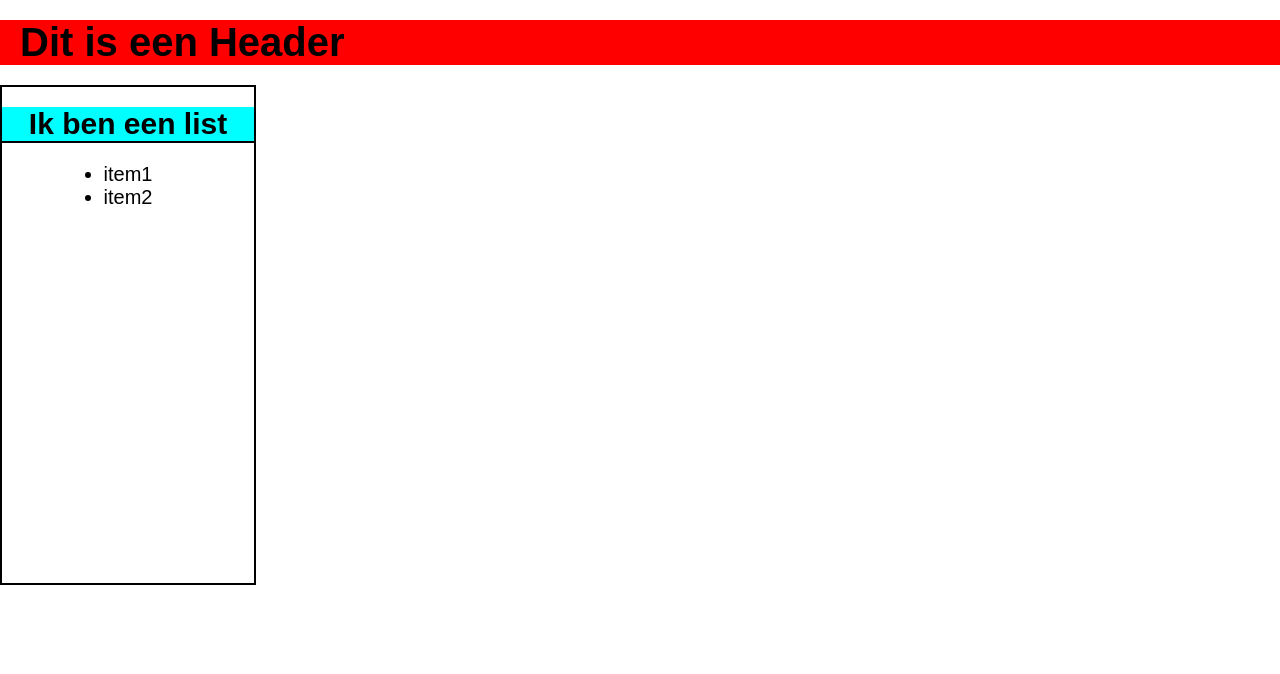
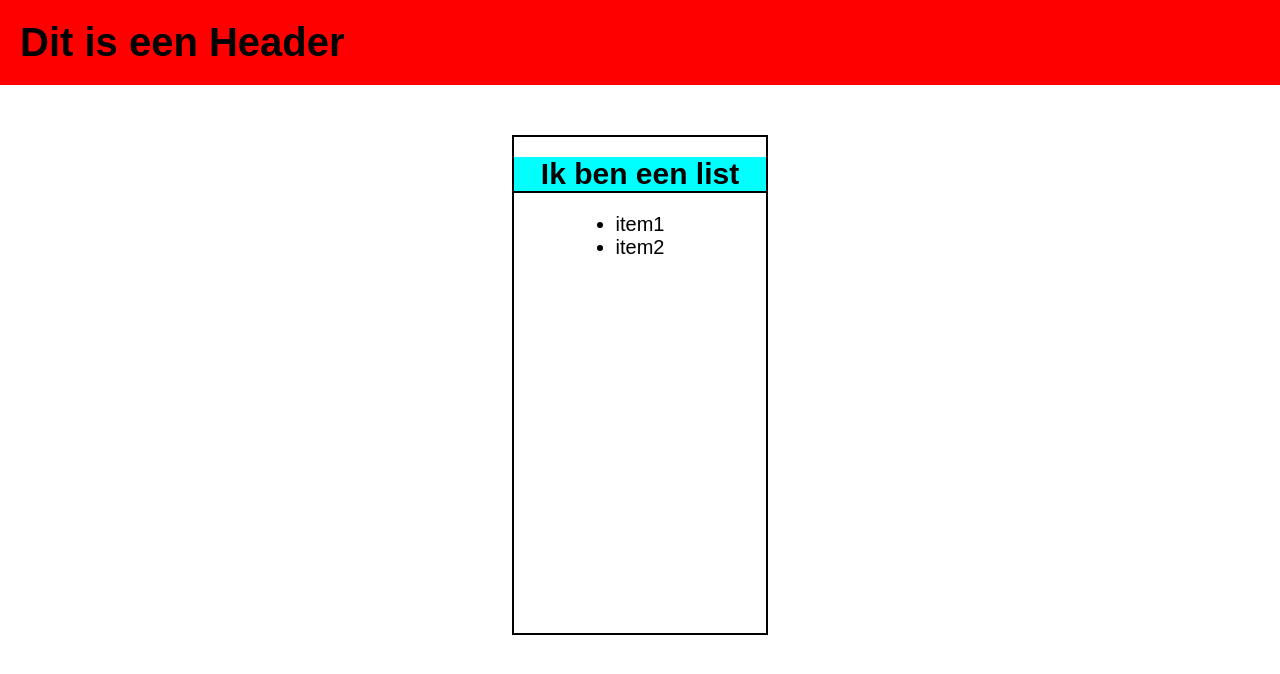
Before and after one commit to JTReerink/boardroom, a React (Create React App) app: page / in a window 1280 px wide. Shown: the top 674 px of the page. Built offline with nearby package versions, Linux system fonts and the light colour scheme.

Commit message:
Add Flex

```diff
--- a/src/App/App.css
+++ b/src/App/App.css
@@ -12,3 +12,11 @@ body {
     font-family: sans-serif;
     font-size: 2rem;
 }
+
+#root {
+    display: flex;
+    flex-direction: row;
+    flex-wrap: wrap;
+    justify-content: center;
+    gap: 5rem;
+}
```
